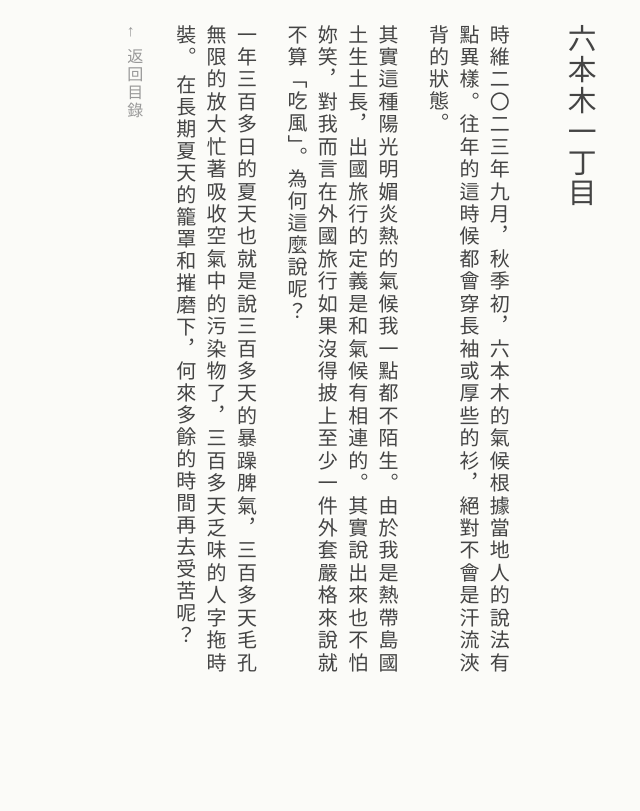
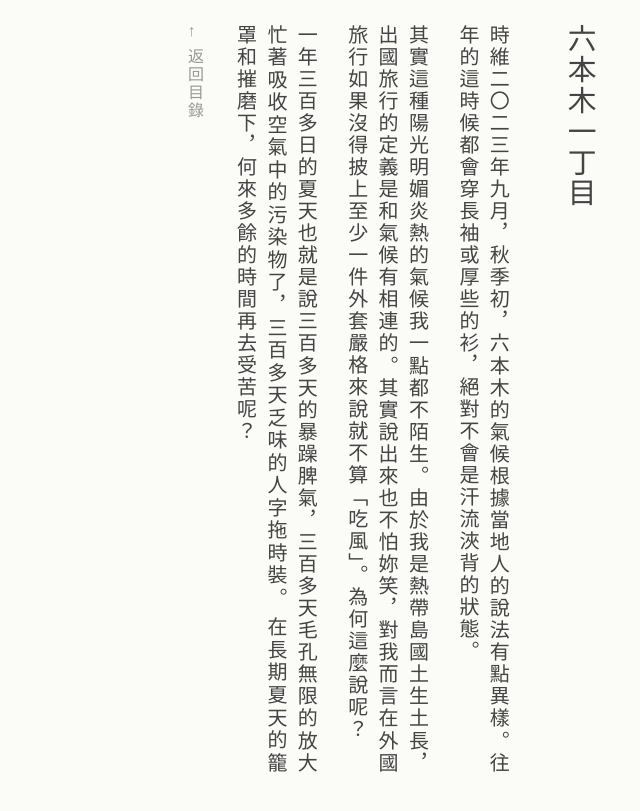
Before and after one commit to kinoki-choy/su.fanny, a Jekyll site: the page built from 筆墨/六本木一丁目.md, in a window 1280 px wide. Shown: the top 811 px of the page, without its empty margins (640-1280 px from the left). Built offline with Jekyll 4.4.1, drawn with Linux system fonts in a browser that asks for light colours.

Commit message:
specify max width even in vertical mode

```diff
--- a/assets/stylesheets/main.css
+++ b/assets/stylesheets/main.css
@@ -62,13 +62,14 @@ body.直排 h1 {
 }
 
 body.直排 a.back {
-  padding-left: 2rem;
+  padding-left: 3rem;
 }
 
 body.直排 main {
+  max-width: 100%;
   width: 100%;
   float: right;
-  max-height: 650px;
+  max-height: 750px;
   overflow: hidden;
   overflow-x: scroll;
   writing-mode: vertical-rl;
```
